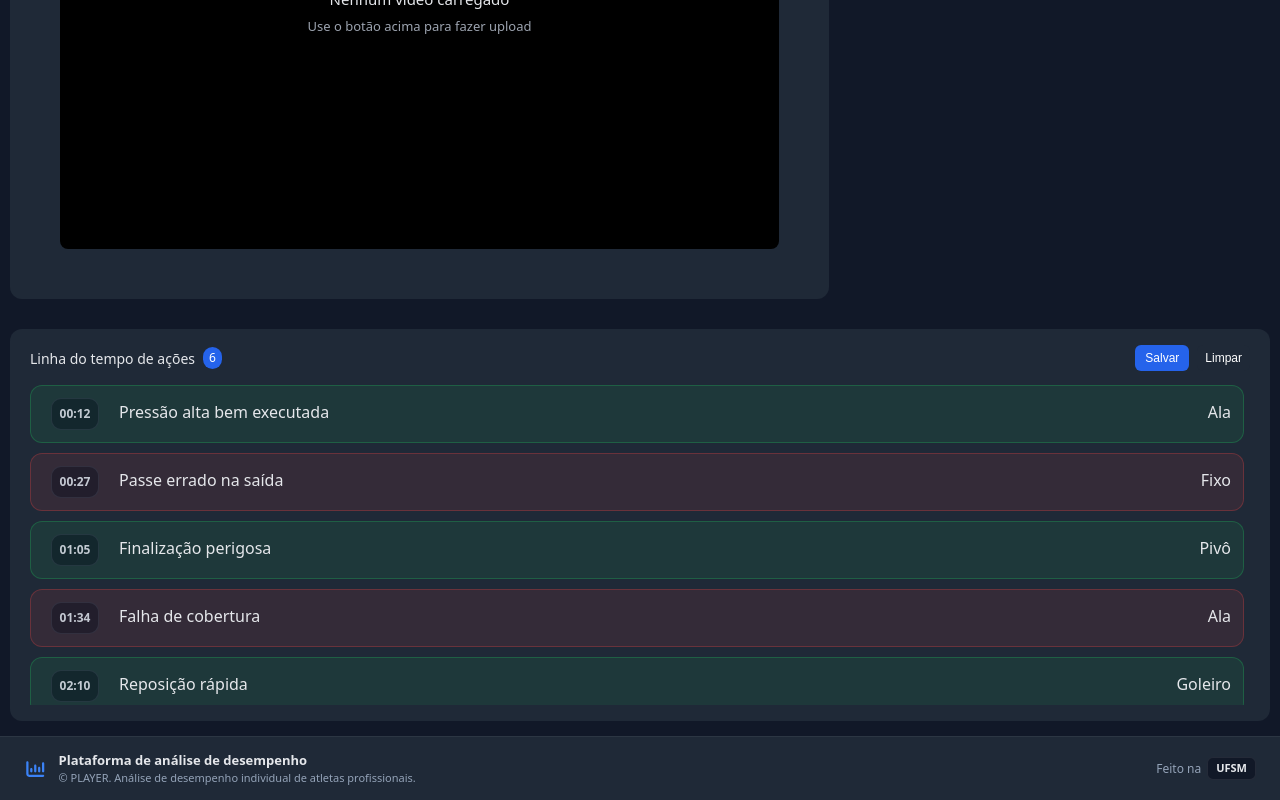
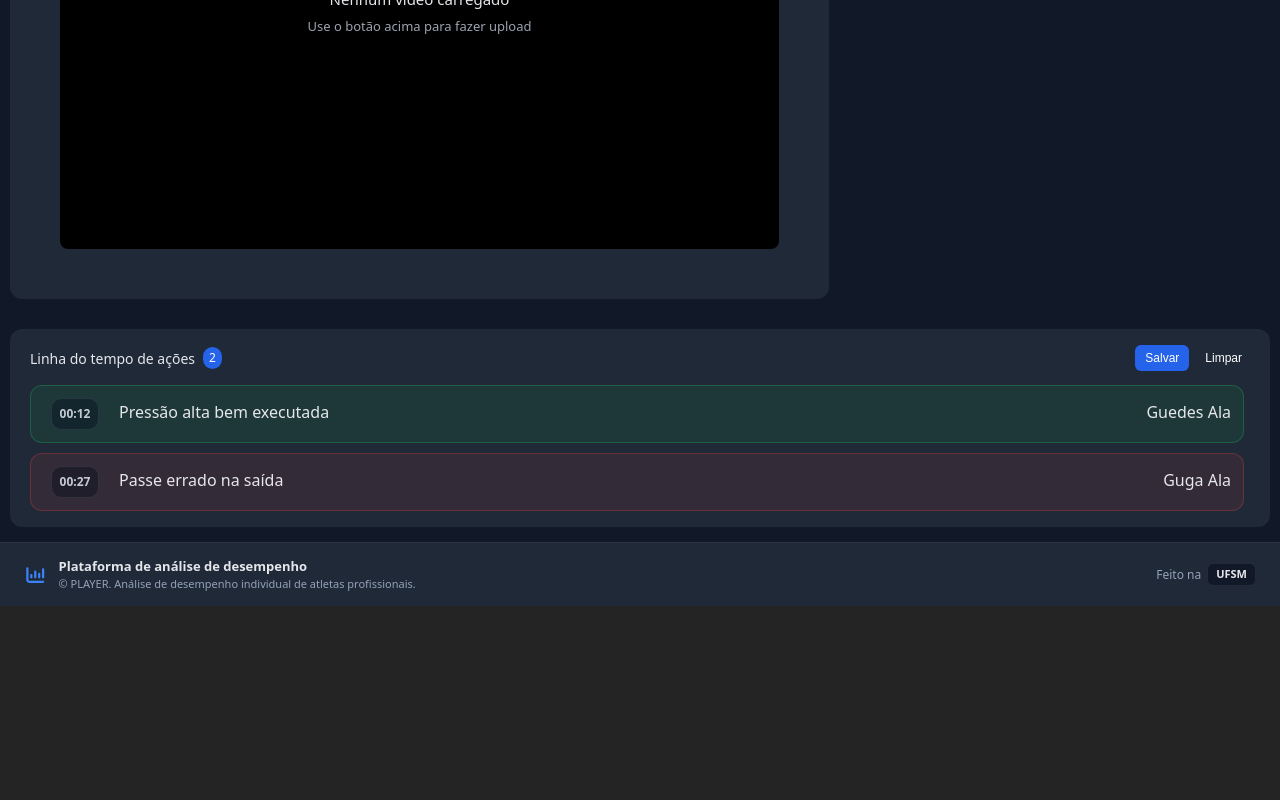
Before and after one commit to diogodls/player, a React (Vite) app: page /individual-analysis in a window 1280 px wide. Shown: the part 472-1272 px from the top of the page. After the commit the page ends 1078 px from the top, so only its background shows below. Built offline with nearby package versions, Linux system fonts and the light colour scheme.

Commit message:
feat(#30): ajustado tipo do player

```diff
--- a/src/components/ActionLog/ActionLog.tsx
+++ b/src/components/ActionLog/ActionLog.tsx
@@ -2,19 +2,14 @@ import styles from "./ActionLog.module.scss"
 import {useEffect, useState, useRef} from "react";
 import { useToast} from "../../contexts/ToastContext.tsx";
 import { useCookies } from "react-cookie";
-
-type Player = {
-  id: number;
-  name: string;
-  position: "Ala" | "Fixo" | "Pivô" | "Goleiro";
-};
+import type {Player} from "../../pages/CoachDashboard";
 
 type TaggedAction = {
   id: string;
   time: string;
   title: string;
   type: "good" | "bad" | "neutral";
-  player: string;
+  player: Player;
 };
 
 const COOKIE_KEY = "ufsm_action_log";
@@ -25,43 +20,35 @@ const actionsMock: TaggedAction[] = [
     time: "00:12",
     title: "Pressão alta bem executada",
     type: "good",
-    player: "Ala",
+    player: {
+      "id": 1,
+      "name": "Guedes",
+      "overall": 96,
+      "position": "Ala",
+      "minutes": 36,
+      "defensiveActions": 42,
+      "offensiveActions": 46,
+      "goalsTaken": 28,
+      "goals": 10
+    },
   },
   {
     id: "a2",
     time: "00:27",
     title: "Passe errado na saída",
     type: "bad",
-    player: "Fixo",
-  },
-  {
-    id: "a3",
-    time: "01:05",
-    title: "Finalização perigosa",
-    type: "good",
-    player: "Pivô",
-  },
-  {
-    id: "a4",
-    time: "01:34",
-    title: "Falha de cobertura",
-    type: "bad",
-    player: "Ala",
-  },
-  {
-    id: "a5",
-    time: "02:10",
-    title: "Reposição rápida",
-    type: "good",
-    player: "Goleiro",
-  },
-  {
-    id: "a6",
-    time: "03:02",
-    title: "Falta tática",
-    type: "neutral",
-    player: "Fixo",
-  },
+    player: {
+      "id": 2,
+      "name": "Guga",
+      "overall": 76,
+      "position": "Ala",
+      "minutes": 36,
+      "defensiveActions": 42,
+      "offensiveActions": 46,
+      "goalsTaken": 28,
+      "goals": 10
+    },
+  }
 ]; //TODO: apagar aqui @diogoddls
 
 const ActionLog = () => {
@@ -157,7 +144,9 @@ const ActionLog = () => {
                 <div className={styles.itemTop}>
                   <span>{action.title}</span>
                   {action.player && (
-                    <span className={styles.playerTag}>{action.player}</span>
+                    <span className={styles.playerTag}>
+                      {action.player.name} {action.player.position}
+                    </span>
                   )}
                 </div>
               </div>
--- a/src/contexts/ToastContext.module.scss
+++ b/src/contexts/ToastContext.module.scss
@@ -5,7 +5,6 @@
   display: flex;
   flex-direction: column;
   gap: 10px;
-}
 
   .toast {
     min-width: 260px;
@@ -53,3 +52,4 @@
   .info {
     background: #2563eb;
   }
+}
```
Also changed, not shown: src/contexts/ActionLogContext.tsx (added). Lines whose indentation alone changed are shown as unchanged.
